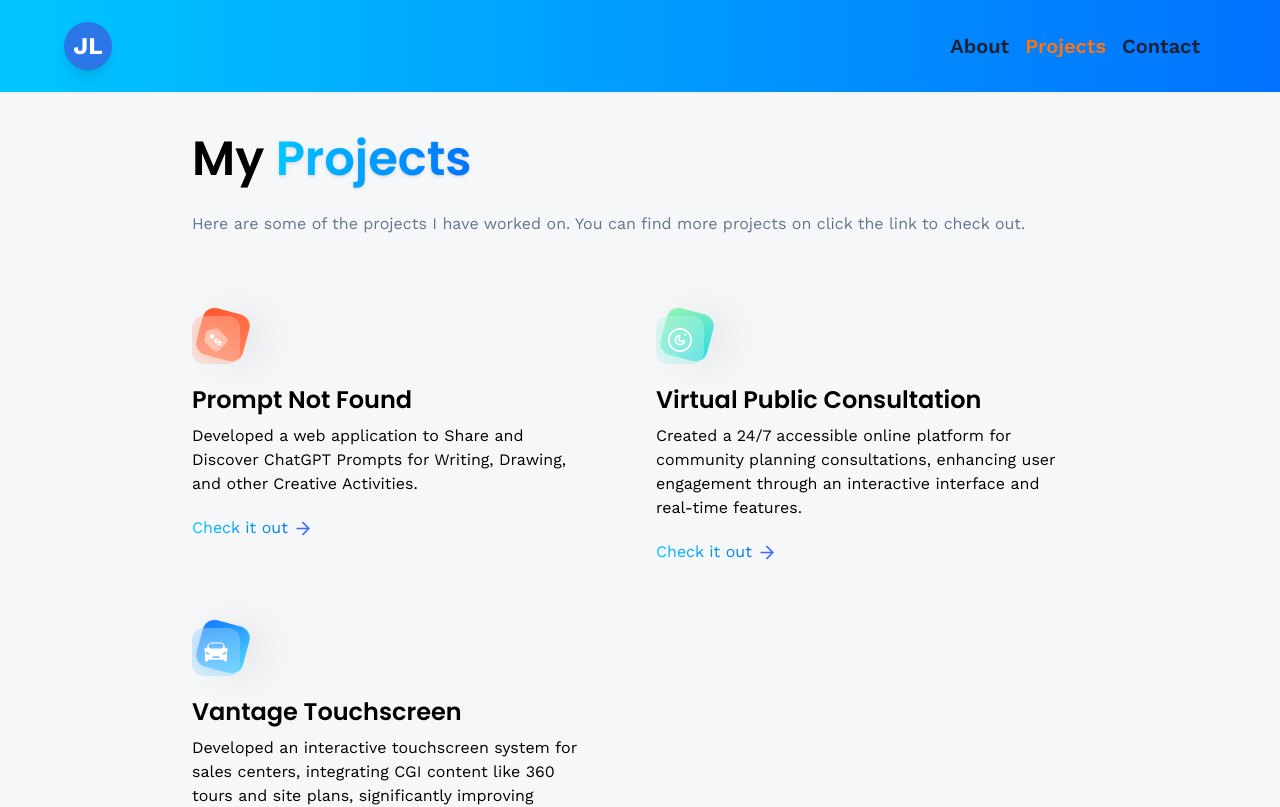
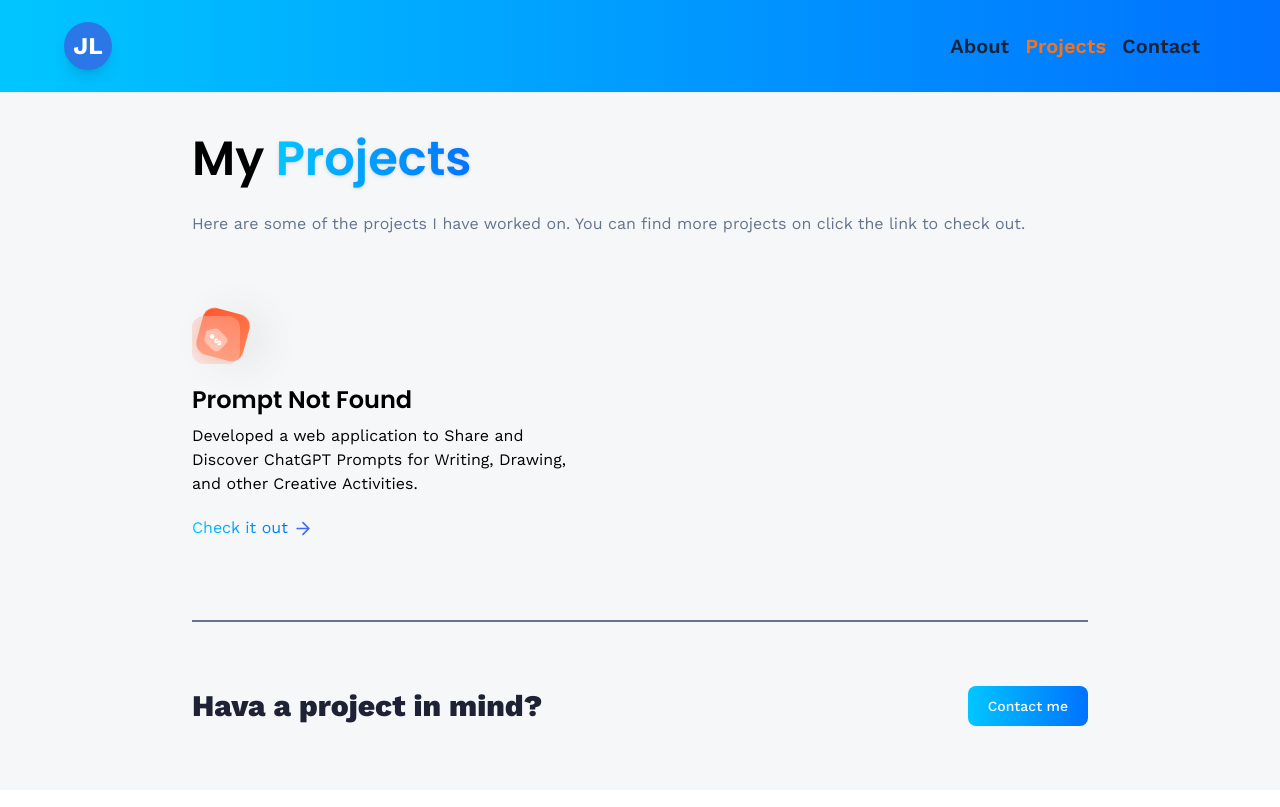
Before and after one commit to jishen027/3d_portfolio, a React (Vite) app: page /3d_portfolio/projects in a window 1280 px wide. Shown: the top 807 px of the page. Built offline with nearby package versions, Linux system fonts and the light colour scheme; the HTML template or start-up script is replaced by a standard one.

Commit message:
Remove commented out code for unused projects

```diff
--- a/src/constants/index.js
+++ b/src/constants/index.js
@@ -202,18 +202,18 @@ export const projects = [
     description: 'Developed a web application to Share and Discover ChatGPT Prompts for Writing, Drawing, and other Creative Activities.',
     link: 'https://www.promptnotfound.com/',
   },
-  {
-    iconUrl: threads,
-    theme: 'btn-back-green',
-    name: 'Virtual Public Consultation',
-    description: 'Created a 24/7 accessible online platform for community planning consultations, enhancing user engagement through an interactive interface and real-time features.',
-    link: 'https://virtualconsultation.the360expo.com/',
-  },
-  {
-    iconUrl: car,
-    theme: 'btn-back-blue',
-    name: 'Vantage Touchscreen',
-    description: 'Developed an interactive touchscreen system for sales centers, integrating CGI content like 360 tours and site plans, significantly improving customer experience and interaction.',
-    link: 'https://www.vantage.eyesiteview.uk/frontend/testsite',
-  },
+  // {
+  //   iconUrl: threads,
+  //   theme: 'btn-back-green',
+  //   name: 'Virtual Public Consultation',
+  //   description: 'Created a 24/7 accessible online platform for community planning consultations, enhancing user engagement through an interactive interface and real-time features.',
+  //   link: 'https://virtualconsultation.the360expo.com/',
+  // },
+  // {
+  //   iconUrl: car,
+  //   theme: 'btn-back-blue',
+  //   name: 'Vantage Touchscreen',
+  //   description: 'Developed an interactive touchscreen system for sales centers, integrating CGI content like 360 tours and site plans, significantly improving customer experience and interaction.',
+  //   link: 'https://www.vantage.eyesiteview.uk/frontend/testsite',
+  // },
 ];
```
